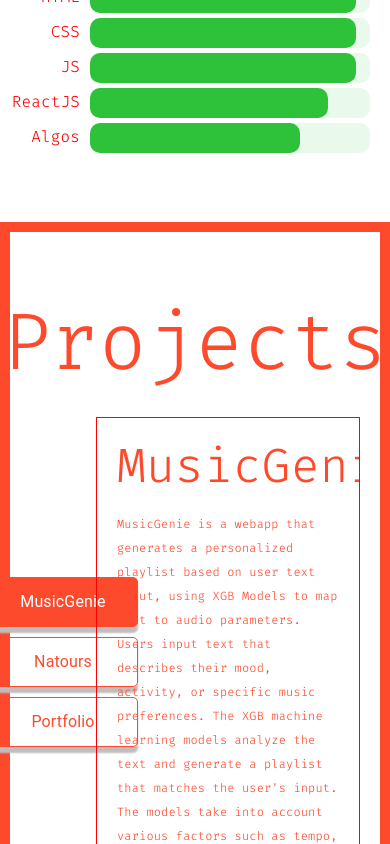
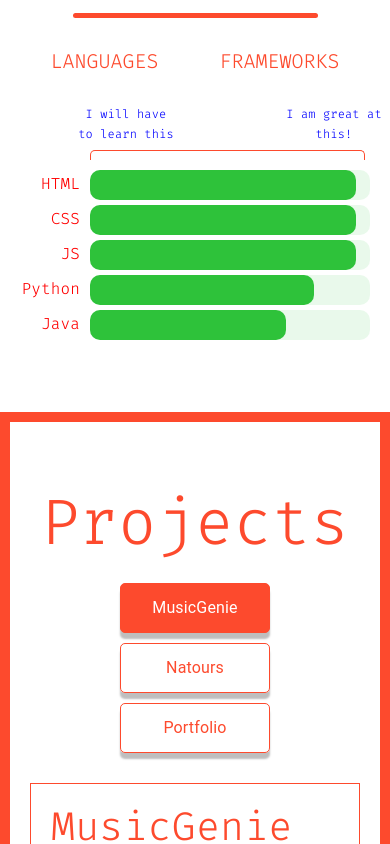
Before and after one commit to rishabhguha/portfolio, a React (Create React App) app: page / in a window 390 px wide. Shown: the part 1640-2484 px from the top of the page. Built offline with nearby package versions, Linux system fonts and the light colour scheme.

Commit message:
adding responsive styles for projects

```diff
--- a/public/index.html
+++ b/public/index.html
@@ -1,5 +1,5 @@
 <!DOCTYPE html>
-<html lang="en">
+<html lang="en" style="overflow-x:hidden;">
   <head>
     <meta charset="utf-8" />
     <link rel="icon" href="%PUBLIC_URL%/favicon.ico" />
@@ -30,7 +30,7 @@
     -->
     <title>Rishabh Guha</title>
   </head>
-  <body>
+  <body style="overflow-x:hidden;">
     <noscript>You need to enable JavaScript to run this app.</noscript>
     <div id="root"></div>
     <!--
--- a/src/consts/Consts.js
+++ b/src/consts/Consts.js
@@ -54,14 +54,15 @@ const Consts = {
 
 		}
 	],
-	SKILLS: [
+	SKILLS: {
+		LANGUAGES: [
 			{
 				name: "HTML",
 				shortName: "HTML",
 				level: '95%',
 			},
 			{
-			name: "CSS(SCSS/SASS)",
+				name: "CSS",
 				shortName: "CSS",
 				level: '95%',
 			},
@@ -71,16 +72,45 @@ const Consts = {
 				level: '95%',
 			},
 			{
+				name: "Python(Algos)",
+				shortName: "Python",
+				level: '80%',
+			},
+			{
+				name: "Java",
+				shortName: "Java",
+				level: '70%',
+			}
+		],
+		FRAMEWORKS: [
+			{
 				name: "ReactJS/Redux",
-			shortName: "ReactJS",
+				shortName: "React",
+				level: '90%',
+			},
+			{
+				name: "MaterialUI",
+				shortName: "MUI",
 				level: '85%',
 			},
 			{
-			name: "Algos(Python) ",
-			shortName: "Algos",
+				name: "VueJS",
+				shortName: "VueJS",
 				level: '75%',
-		}
+			},
+			{
+				name: "Express",
+				shortName: "Express",
+				level: '75%',
+			},
+			{
+				name: "Springboot",
+				shortName: "SB",
+				level: '65%',
+			},
 		]
 	}
 
+}
+
 export default Consts
--- a/src/pages/Landing/components/About/AboutContent.jsx
+++ b/src/pages/Landing/components/About/AboutContent.jsx
@@ -14,7 +14,7 @@ const AboutContent = () => {
 
 	const Divider = (props) => (
 		<Box sx={{
-			height: '200px',
+			height: '300px',
 			width: '5px',
 			borderRadius: '10px',
 			bgcolor: `${Consts.PALETTE.primary}`,
--- a/src/pages/Landing/components/About/Description.jsx
+++ b/src/pages/Landing/components/About/Description.jsx
@@ -15,10 +15,13 @@ const Description = () => {
 			}
 		}}>
 			<Typography variant="body1" color={Consts.PALETTE.primary} textAlign="justify">
-				Hey there! I am Rishabh, a software developer based out of <Typography variant="body1" color={Consts.PALETTE.highlight} display="inline">New York City, NY</Typography>. I am a Master's graduate (Computer Engineering) from NYU Tandon School of Engineering.
+				Hey there! I am Rishabh, a software developer based out of <Typography variant="body1" color={Consts.PALETTE.highlight} display="inline">New York City, NY</Typography>. I am a Master's graduate (Computer Engineering) from <Typography variant="body1" color={Consts.PALETTE.highlight} display="inline">NYU Tandon School of Engineering</Typography>.
 			</Typography>
 			<Typography variant="body1" color={Consts.PALETTE.primary} textAlign="justify">
-				I have around <Typography variant="body1" color={Consts.PALETTE.highlight} display="inline">two years</Typography> of experience in full time roles and internships. Most of my work has been around building, maintaining and upgrading front-end UIs for organizations such as <Typography variant="body1" color={Consts.PALETTE.highlight} display="inline">Walmart Global Tech</Typography>, <Typography variant="body1" color={Consts.PALETTE.highlight} display="inline">OYO</Typography> and <Typography variant="body1" color={Consts.PALETTE.highlight} display="inline">Deloitte</Typography>.
+				I have around 2 years of experience in full time roles and internships. Most of my work has been around building, maintaining and upgrading web applications for organizations such as <Typography variant="body1" color={Consts.PALETTE.highlight} display="inline">Walmart Global Tech</Typography>, <Typography variant="body1" color={Consts.PALETTE.highlight} display="inline">OYO</Typography> and <Typography variant="body1" color={Consts.PALETTE.highlight} display="inline">Deloitte</Typography>.
+			</Typography>
+			<Typography variant="body1" color={Consts.PALETTE.primary} textAlign="justify">
+				When I'm not writing code or learning a new skill, you can find me listening to music, playing my guitar or trying to set a new personal plank record.
 			</Typography>
 		</Box>
 	)
--- a/src/pages/Landing/components/About/SkillMenu.jsx
+++ b/src/pages/Landing/components/About/SkillMenu.jsx
@@ -1,60 +1,54 @@
-import React from 'react';
-import { Box, Typography } from '@mui/material';
+import React, { useState } from 'react';
+import { Box, Typography, Button } from '@mui/material';
 import { useTheme } from '@mui/material/styles';
 
-import Skill from './Skill';
+import SkillTab from './SkillTab';
 import Consts from '../../../../consts';
 
 const SkillMenu = () => {
 	const theme = useTheme();
+	const [activeTab, setActiveTab] = useState(0)
+
+	// mapping for tabs to keys in Consts.SKILLS
+	const tabToKey = {
+		0: "LANGUAGES",
+		1: "FRAMEWORKS"
+	}
+
 
 	return (
 		<Box sx={{
 			width: '100%',
 			px: '50px',
+			minHeight: '310px',
 			[theme.breakpoints.down('sm')]: {
 				px: '0',
 			}
 		}}>
 			<Box sx={{
 				display: 'flex',
-				flexDirection: 'column',
-
+				justifyContent: 'space-around',
+				px: '50px',
+				mb: '20px',
+				[theme.breakpoints.down('sm')]: {
+					px: '0px'
+				}
 			}}>
-				<Box color={Consts.PALETTE.highlight} sx={{
-					// width: '70%',
-					margin: '0px -4% 0px 26%',
-					display: 'flex',
-					justifyContent: 'space-between',
-					alignItems: 'end',
-					[theme.breakpoints.down('sm')]: {
-						margin: '0px -4% 0px 16%',
-					}
+				{/* Set activeTab to be one of the */}
+				<Button onClick={() => {setActiveTab(0)}} sx={{
+					fontSize: '20px',
+					color: `${Consts.PALETTE.primary}`
 				}}>
-					<Typography variant="caption" display="block" width="100px" textAlign='center'>
-						I will have to learn this
-					</Typography>
-					<Typography variant="caption" display="block" width="100px" textAlign='center'>
-						I am great at this!
-					</Typography>
-				</Box>
-				<Box sx={{
-					height: '10px',
-					border: `1px solid ${Consts.PALETTE.primary}`,
-					borderRadius: '5px 5px 0px 0px',
-					borderBottom: 'none',
-					margin: '5px 5px 10px 5px',
-					marginLeft: '30%',
-					[theme.breakpoints.down('sm')]: {
-						marginLeft: '20%',
-					}
-				}}/>
+					Languages
+				</Button>
+				<Button onClick={() => {setActiveTab(1)}} sx={{
+					fontSize: '20px',
+					color: `${Consts.PALETTE.primary}`
+				}}>
+					Frameworks
+				</Button>
 			</Box>
-			<>
-				{Consts.SKILLS.map((item) => (
-					<Skill skillName={item.name} shortName={item.shortName} skillLevel={item.level} key={item.shortName}/>
-				))}
-			</>
+			<SkillTab skills={Consts.SKILLS[tabToKey[activeTab]]}/>
 		</Box>
 	)
 }
--- /dev/null
+++ b/src/pages/Landing/components/About/SkillTab.jsx
@@ -0,0 +1,62 @@
+import React from 'react';
+import { Box, Typography } from '@mui/material';
+import { useTheme } from '@mui/material/styles';
+
+import Skill from './Skill';
+import Consts from '../../../../consts';
+
+const SkillTab = ({skills}) => {
+	const theme = useTheme();
+
+	return (
+		<Box sx={{
+			width: '100%',
+			px: '50px',
+			[theme.breakpoints.down('sm')]: {
+				px: '0',
+			}
+		}}>
+			<Box sx={{
+				display: 'flex',
+				flexDirection: 'column',
+
+			}}>
+				<Box color={Consts.PALETTE.highlight} sx={{
+					// width: '70%',
+					margin: '0px -4% 0px 26%',
+					display: 'flex',
+					justifyContent: 'space-between',
+					alignItems: 'end',
+					[theme.breakpoints.down('sm')]: {
+						margin: '0px -4% 0px 16%',
+					}
+				}}>
+					<Typography variant="caption" display="block" width="100px" textAlign='center'>
+						I will have to learn this
+					</Typography>
+					<Typography variant="caption" display="block" width="100px" textAlign='center'>
+						I am great at this!
+					</Typography>
+				</Box>
+				<Box sx={{
+					height: '10px',
+					border: `1px solid ${Consts.PALETTE.primary}`,
+					borderRadius: '5px 5px 0px 0px',
+					borderBottom: 'none',
+					margin: '5px 5px 10px 5px',
+					marginLeft: '30%',
+					[theme.breakpoints.down('sm')]: {
+						marginLeft: '20%',
+					}
+				}}/>
+			</Box>
+			<>
+				{skills.map((item) => (
+					<Skill skillName={item.name} shortName={item.shortName} skillLevel={item.level} key={item.shortName}/>
+				))}
+			</>
+		</Box>
+	)
+}
+
+export default SkillTab
--- a/src/pages/Landing/components/Projects/Content.jsx
+++ b/src/pages/Landing/components/Projects/Content.jsx
@@ -1,10 +1,12 @@
 import React, { useState, useEffect } from 'react';
 import { Box , Typography } from '@mui/material';
+import { useTheme } from '@mui/material/styles';
+
 import Consts from '../../../../consts';
-
 import ProjectBody from './ProjectBody';
 
 const Content = () => {
+	const theme = useTheme()
 
 	const [activeTab, setActiveTab] = useState(0)
 
@@ -47,13 +49,25 @@ const Content = () => {
 		<Box sx={{
 			display: 'flex',
 			alignItems: 'center',
-			width: '100%'
+			width: '100%',
+			[theme.breakpoints.down('md')]: {
+				flexDirection: 'column'
+			}
 		}}>
 			<Box sx={{
 				width: '20%',
 				display: 'flex',
 				flexDirection: 'column',
-				alignItems: 'center'
+				alignItems: 'center',
+				[theme.breakpoints.down('md')]: {
+					width: '80%',
+					flexDirection: 'row',
+					justifyContent: 'space-around'
+				},
+				[theme.breakpoints.down('sm')]: {
+					flexDirection: 'column',
+					mb: '20px'
+				}
 			}}>
 				{Consts.PROJECTS.map((item,i) => (
 					<>
@@ -65,7 +79,7 @@ const Content = () => {
 					</>
 				))}
 			</Box>
-			<ProjectBody project={Consts.PROJECTS[activeTab]}/>
+			<ProjectBody project={Consts.PROJECTS[activeTab]} key={activeTab}/>
 		</Box>
 	)
 }
--- a/src/pages/Landing/components/Projects/ProjectBody.jsx
+++ b/src/pages/Landing/components/Projects/ProjectBody.jsx
@@ -1,9 +1,12 @@
 import React, { useState, useEffect } from 'react';
 import { Box , Typography, Paper } from '@mui/material';
-import Carousel from 'react-material-ui-carousel'
+import Carousel from 'react-material-ui-carousel';
+
+import { useTheme } from '@mui/material/styles';
 import Consts from '../../../../consts';
 
-const ProjectBody = ({project}) => {
+const ProjectBody = ({project,key}) => {
+	const theme = useTheme();
 
 	const Image = (props) => (
 		<Box component="img" key={props.bgImg}
@@ -13,6 +16,10 @@ const ProjectBody = ({project}) => {
 			// margin: '0 auto',
 			height: '350px',
 			width: '70%',
+			[theme.breakpoints.down('sm')]: {
+				height: '250px',
+				width: '90%'
+			}
 		}}>
 			{props.children}
 		</Box>
@@ -22,15 +29,19 @@ const ProjectBody = ({project}) => {
 		<Box sx={{
 			width: '80%',
 			padding: '20px',
-			// display: 'flex',
-			// flexDirection: 'column',
-			// justifyContent: 'center',
 			minHeight: '500px',
 			maxHeight: '500px',
 			overflow: 'auto',
-			border: '1px solid red'
+			border: `1px solid ${Consts.PALETTE.primary}`,
+			[theme.breakpoints.down('sm')]: {
+				width: '100%'
+			}
 		}}>
-			<Typography variant='h3' gutterBottom>
+			<Typography variant='h3' gutterBottom sx={{
+				[theme.breakpoints.down('sm')]: {
+					fontSize: '2.5rem'
+				}
+			}}>
 				{project.header}
 			</Typography>
 			<Typography variant='caption'>
@@ -50,7 +61,7 @@ const ProjectBody = ({project}) => {
 	                		display: 'flex',
 	                		justifyContent: 'center'
 	                	}}>
-	                		<Image key={i} bgImg={image} />
+	                		<Image key={key} bgImg={image} />
 	                	</Box>
 	                	 )
 	            }
--- a/src/pages/Landing/components/Projects/Projects.jsx
+++ b/src/pages/Landing/components/Projects/Projects.jsx
@@ -23,6 +23,9 @@ const Projects = ({theme}) => {
 				<Typography variant="h1" gutterBottom
 				sx={{
 					fontSize : '5rem',
+					[theme.breakpoints.down('sm')]: {
+						fontSize: '4rem'
+					}
 				}}>
 		        	Projects
 		      	</Typography>
```
Lines whose indentation alone changed are shown as unchanged.
